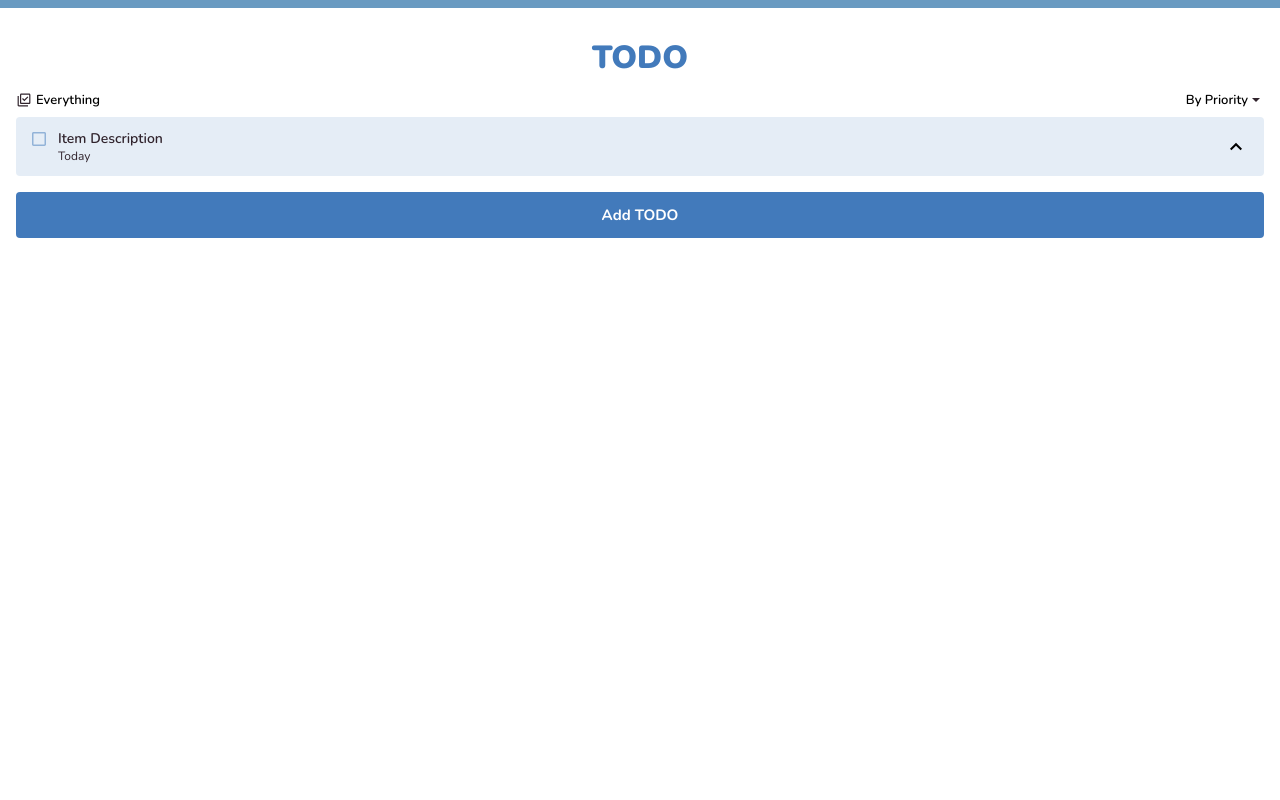
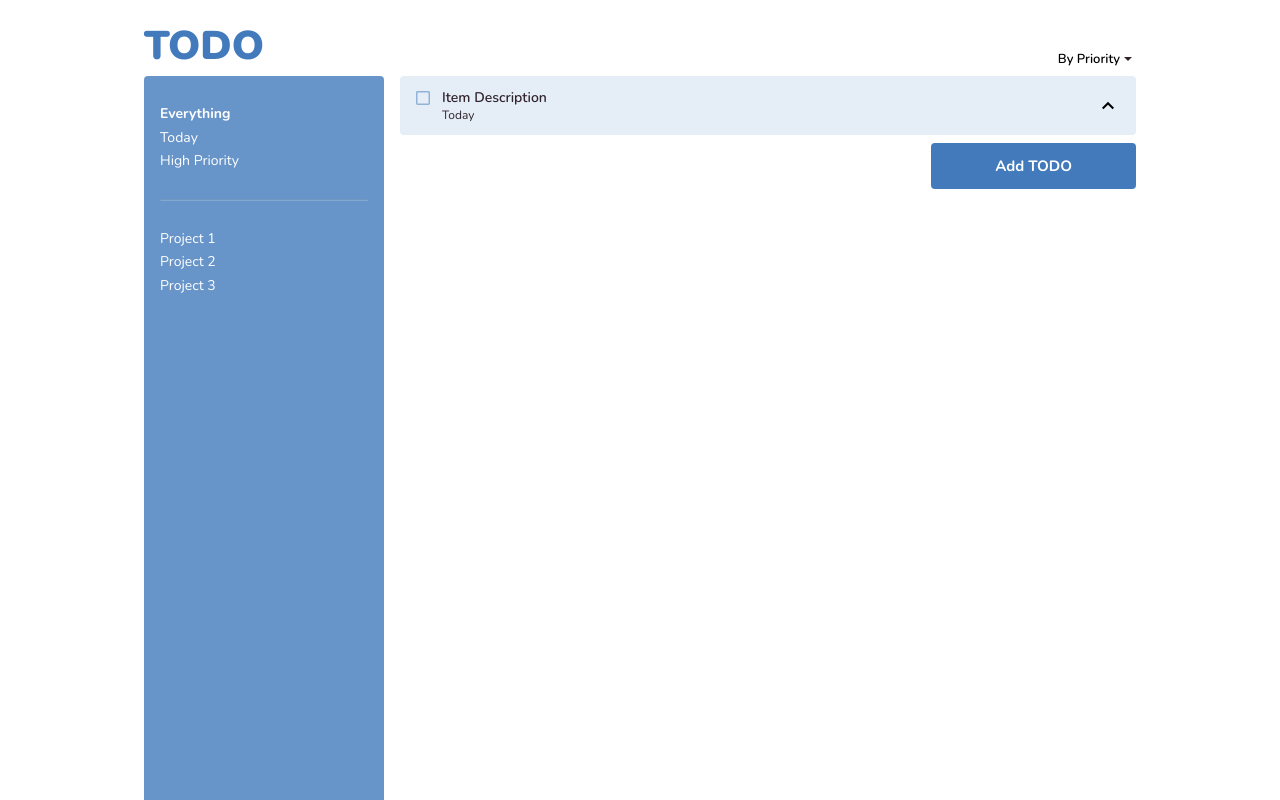
Before and after one commit to reppy-c/todo, a website built with webpack: page src/template.html in a window 1280 px wide. Built offline with nearby package versions, Linux system fonts and the light colour scheme.

Commit message:
complete basic desktop UI

```diff
--- a/src/styles.css
+++ b/src/styles.css
@@ -1,10 +1,19 @@
 body {
-    border-top: 0.5rem solid #699AC1;
+    border-top: 0.5rem solid #6895C9;
+    padding: 0 1rem;
     display: flex;
     flex-direction: column;
     align-items: center;
     -moz-osx-font-smoothing: grayscale;
     -webkit-font-smoothing: antialiased;
+
+    @media (min-width: 1024px) {
+        border: none;
+        align-items: start;
+        max-width: 1024px;
+        margin: 0 auto;
+        height: 100vh;
+    }
 }
 
 h1 {
@@ -12,7 +21,25 @@ h1 {
     font-optical-sizing: auto;
     font-weight: 900;
     color: #427ABB;
-    margin: 2rem 0 1rem 0;
+    margin: 1.5rem 0 1rem 0;
+
+    @media (min-width: 1024px) {
+        font-size: 2.5rem;
+        margin-bottom: 0;
+    }
+}
+
+#utility-header {
+    display: flex;
+    flex-direction: column;
+    align-items: center;
+    width: 100%;
+
+    @media (min-width: 1024px) {
+        display: flex;
+        flex-direction: row;
+        align-items: end;
+    }
 }
 
 #utility-bar {
@@ -20,14 +47,16 @@ h1 {
     flex-direction: row;
     justify-content: space-between;
     align-items: center;
-
     width: 100%;
-    padding: 0 1rem;
 
     font-family: Nunito;
     font-size: 0.813rem;
     font-weight: 600;
     line-height: normal;
+
+    @media (min-width: 1024px) {
+        justify-content: end;
+    }
 }
 
 #utility-bar #viewing {
@@ -35,6 +64,10 @@ h1 {
     flex-direction: row;
     align-items: center;
     gap: 0.25rem;
+
+    @media (min-width: 1024px) {
+        display: none;
+    }
 }
 
 #utility-bar #sort {
@@ -43,10 +76,72 @@ h1 {
     align-items: center;
 }
 
+#middle {
+    height: 100%;
+    width: 100%;
+    margin: 0.5rem 0 0 0;
+
+    @media (min-width: 1024px) {
+        display: flex;
+        flex-direction: row;
+        gap: 1rem;
+    }
+}
+
+#sidebar {
+    min-width: 240px;
+    background-color: #6895C9;
+    border-top-left-radius: 0.25rem;
+    border-top-right-radius:  0.25rem;
+    display: none;
+
+    padding: 1.5rem 1rem;
+
+    @media (min-width: 1024px) {
+        display: flex;
+        flex-direction: column;
+        gap: 1rem;
+    }
+}
+
+#sidebar hr {
+    width: 100%;
+    opacity: 0.2;
+}
+
+#sidebar ul {
+    padding: 0;
+    margin: 0;
+}
+
+#sidebar ul li {
+    list-style: none;
+    color: #FFF;
+    font-family: Nunito;
+    font-size: 0.875rem;
+    font-weight: 400;
+    line-height: normal;
+    margin: 0.275rem 0;
+}
+
+#sidebar ul li.current{
+    font-weight: 700;
+}
+
+#mainbar {
+    width: 100%;
+    display: flex;
+    flex-direction: column;
+
+    @media (min-width: 1024px) {
+        align-items: end;
+    }
+}
+
 .todo-list {
     width: 100%;
-    padding: 0 1rem;
-    margin: 0.5rem 0;
+    padding: 0;
+    margin: 0;
 }
 
 .todo-item {
@@ -98,22 +193,22 @@ h1 {
     line-height: normal;
 }
 
-#utility-footer {
-    width: 100%;
-    padding: 0 1rem;
-    margin: 0.5rem 0 0 0;
-}
-
-#utility-footer #add-todo {
+#mainbar #add-todo {
     width: 100%;
     border-radius: 0.25rem;
     border: 0;
     background: #427ABB;
     color: #FFF;
     padding: 0.813rem 0;
+    margin: 0.5rem 0 0 0;
 
     font-family: Nunito;
     font-size: 0.9375rem;
     font-weight: 700;
     line-height: normal;
+
+    @media (min-width: 1024px) {
+        width: auto;
+        padding: 0.813rem 4rem;
+    }
 }
--- a/src/template.html
+++ b/src/template.html
@@ -10,14 +10,30 @@
 <link href="https://fonts.googleapis.com/css2?family=Nunito:ital,wght@0,200..1000;1,200..1000&display=swap" rel="stylesheet">
 </head>
 <body>
+    <div id="utility-header">
         <h1>TODO</h1>
 
         <div id="utility-bar">
             <div id="viewing"><img src="icons/everything.svg" />Everything</div>
             <div id="sort">By Priority<img src="dropdown.svg" /></div>
-
+        </div>
     </div>
 
+    <div id="middle">
+        <div id="sidebar">
+            <ul class="inboxes">
+                <li class="current">Everything</li>
+                <li>Today</li>
+                <li>High Priority</li>
+            </ul>
+            <hr/>
+            <ul class="projects">
+                <li>Project 1</li>
+                <li>Project 2</li>
+                <li>Project 3</li>
+            </ul>
+        </div>
+        <div id="mainbar">
             <ul class="todo-list">
                 <li class="todo-item">
                     <div class="checkbox">
@@ -31,8 +47,8 @@
                 </li>
             </ul>
 
-    <div id="utility-footer">
             <button id="add-todo">Add TODO</button>
+        </div>
     </div>
 
 </body>
```
Lines whose indentation alone changed are shown as unchanged.
